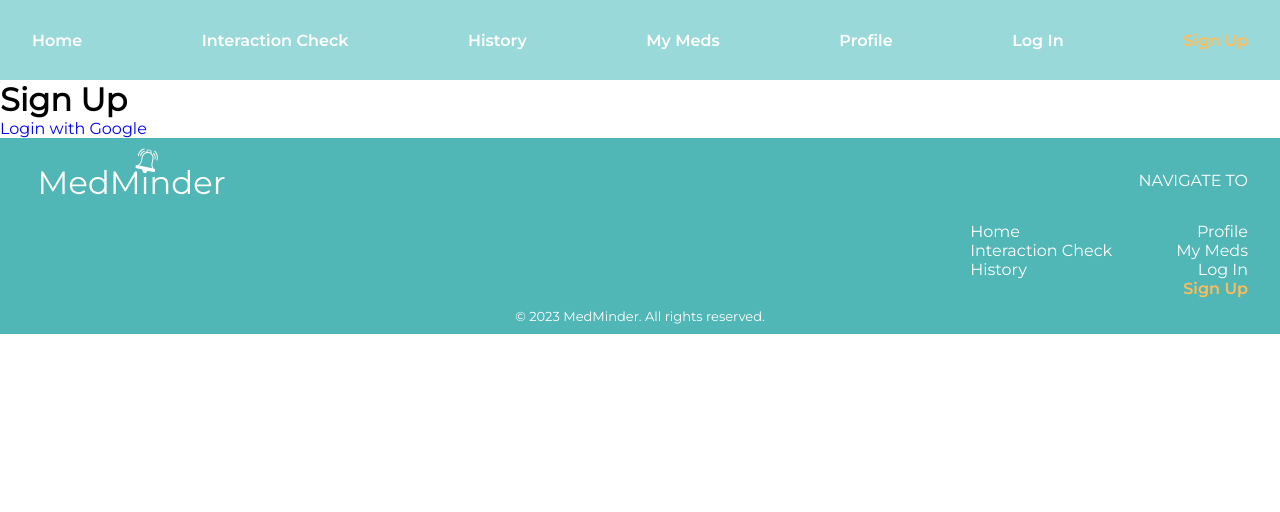
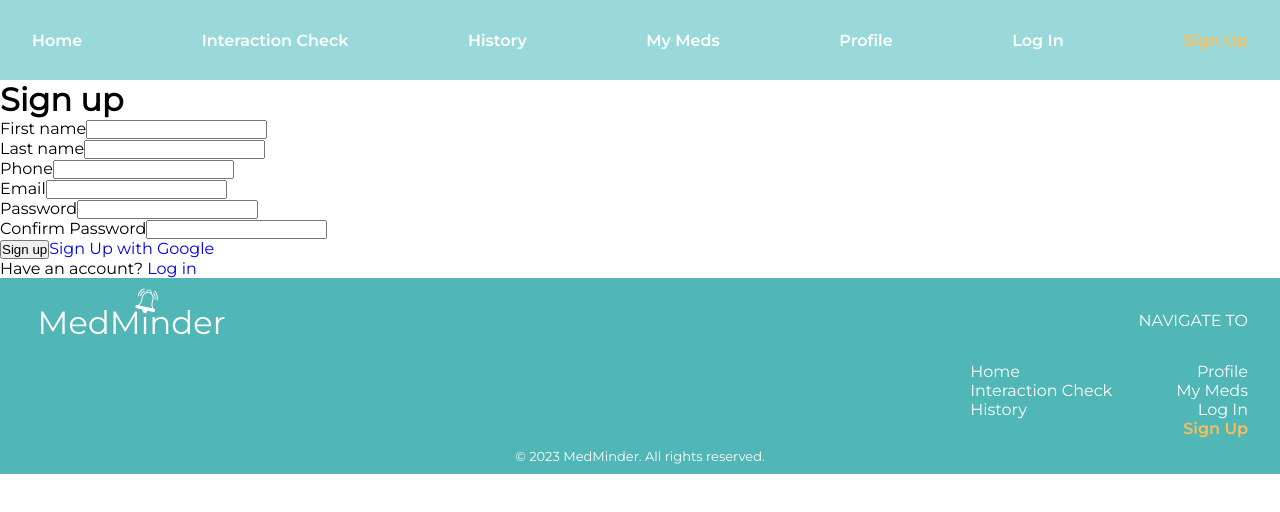
Before and after one commit to abbypollack/medminder-client, a React (Create React App) app: page /signup in a window 1280 px wide. Shown: the top 512 px of the page. Built offline with nearby package versions, Linux system fonts and the light colour scheme; no server answers.

Commit message:
added basic login/signin forms with post requests to backend for local + google authentication

```diff
--- /dev/null
+++ b/src/components/GoogleAuthButton/GoogleAuthButton.js
@@ -0,0 +1,11 @@
+const SERVER_URL = process.env.REACT_APP_SERVER_URL;
+
+const GoogleAuthButton = ({ buttonText }) => {
+  return (
+    <a className="google-auth-button" href={`${SERVER_URL}/auth/google`}>
+      <span className="google-auth-button__text">{buttonText} with Google</span>
+    </a>
+  );
+};
+
+export default GoogleAuthButton;
--- /dev/null
+++ b/src/components/Input/Input.js
@@ -0,0 +1,13 @@
+
+function Input({ label, name, type }) {
+    return (
+        <div className="field">
+            <label htmlFor={name} className="field__label">
+                {label}
+            </label>
+            <input type={type} id={name} name={name} className="field__input" />
+        </div>
+    );
+}
+
+export default Input;
--- a/src/components/LoginButton/LoginButton.js
+++ /dev/null
@@ -1,11 +0,0 @@
-const SERVER_URL = process.env.REACT_APP_SERVER_URL;
-
-const LoginButton = () => {
-  return (
-    <a className="login-button" href={`${SERVER_URL}/auth/google`}>
-      <span className="login-button__text">Login with Google</span>
-    </a>
-  );
-};
-
-export default LoginButton;
--- a/src/pages/LoginPage/LoginPage.js
+++ b/src/pages/LoginPage/LoginPage.js
@@ -1,18 +1,52 @@
 import './LoginPage.scss'
-import LoginButton from '../../components/LoginButton/LoginButton';
+import Input from "../../components/Input/Input";
+import GoogleAuthButton from '../../components/GoogleAuthButton/GoogleAuthButton';
+import { useState } from 'react';
+import axios from 'axios';
+import { useNavigate, Link } from 'react-router-dom';
+
+const SERVER_URL = process.env.REACT_APP_SERVER_URL;
 
 const LoginPage = () => {
-  const handleLogin = (loginData) => {
-    //  API call
-    console.log("Login Data:", loginData);
+  const [error, setError] = useState("");
+  const navigate = useNavigate();
+
+  const handleSubmit = async (event) => {
+    event.preventDefault();
+    try {
+      const data = {
+        email: event.target.email.value,
+        password: event.target.password.value
+      };
+      const response = await axios.post(`${SERVER_URL}}/api/users/login`, data);
+      sessionStorage.setItem('token', response.data.token);
+      navigate('/profile');
+    } catch (error) {
+      setError(error.response?.data.message || 'Error logging in.');
+    }
   };
 
   return (
-    <div>
-      <h1>Login</h1>
-      <LoginButton />
-    </div>
+    <main className="login-page">
+      <form className="login" onSubmit={handleSubmit}>
+        <h1 className="login__title">Log in</h1>
+
+        <Input type="text" name="email" label="Email" />
+        <Input type="password" name="password" label="Password" />
+
+        <button className="login__button">
+          Log in
+        </button>
+
+        {error && <div className="login__message">{error}</div>}
+      </form>
+      <p>
+        Need an account? <Link to="/signup">Sign up</Link>
+      </p>
+      <GoogleAuthButton buttonText="Login" />
+    </main>
   );
-};
+}
+
 
 export default LoginPage;
--- a/src/pages/ProfilePage/ProfilePage.js
+++ b/src/pages/ProfilePage/ProfilePage.js
@@ -1,17 +1,17 @@
 import React, { useContext } from 'react';
+import { Link } from 'react-router-dom';
 import { AuthContext } from '../../auth/AuthContext';
 import Profile from '../../components/Profile/Profile';
-import LoginButton from '../../components/LoginButton/LoginButton';
 
 function ProfilePage() {
   const { isLoggedIn } = useContext(AuthContext);
 
   if (!isLoggedIn) {
     return (
-      <>
-        <p><strong>This page requires authentication.</strong></p>
-        <LoginButton />
-      </>
+      <div className="unauthenticated-profile">
+        <p><strong>You must be logged in to view your profile.</strong></p>
+        <p>Please <Link to="/login">log in</Link> or <Link to="/signup">sign up</Link> to continue.</p>
+      </div>
     );
   }
 
--- a/src/pages/SignUpPage/SignUpPage.js
+++ b/src/pages/SignUpPage/SignUpPage.js
@@ -1,18 +1,129 @@
 import './SignUpPage.scss';
-import LoginButton from '../../components/LoginButton/LoginButton';
+import GoogleAuthButton from '../../components/GoogleAuthButton/GoogleAuthButton';
+import { useState } from 'react';
+import axios from 'axios';
+import { Link } from "react-router-dom";
+import Input from "../../components/Input/Input";
 
-const SignupPage = () => {
-  const handleSignup = (signupData) => {
-    // API call
-    console.log("Signup Data:", signupData);
-  };
+const SERVER_URL = process.env.REACT_APP_SERVER_URL;
 
-  return (
-    <div>
-      <h1>Sign Up</h1>
-      <LoginButton />
-    </div>
-  );
-};
+function SignupPage() {
+    const [error, setError] = useState("");
+    const [success, setSuccess] = useState(false);
+    const [formData, setFormData] = useState({
+        first_name: '',
+        last_name: '',
+        phone: '',
+        email: '',
+        password: '',
+        confirm_password: '',
+    });
+    const [errors, setErrors] = useState({});
+
+    const handleChange = (event) => {
+        const { name, value } = event.target;
+        setFormData({ ...formData, [name]: value });
+
+        if (errors[name]) {
+            const newErrors = { ...errors };
+            newErrors[name] = '';
+            setErrors(newErrors);
+        }
+    };
+
+    const handleSubmit = async (event) => {
+        event.preventDefault();
+        if (!validateForm()) return;
+
+        try {
+            const data = {
+                email: formData.email,
+                password: formData.password,
+                first_name: formData.first_name,
+                last_name: formData.last_name,
+                phone: formData.phone,
+            };
+            await axios.post(`${SERVER_URL}/api/users/register`, data);
+            setSuccess(true);
+            setError("");
+            event.target.reset();
+        } catch (error) {
+            setError(error.response?.data.message || 'Error signing up.');
+        }
+    };
+
+    const validateForm = () => {
+        let isValid = true;
+        let newErrors = {};
+
+        if (!formData.first_name.trim()) {
+            isValid = false;
+            newErrors.first_name = 'First name is required.';
+        }
+
+        if (!formData.last_name.trim()) {
+            isValid = false;
+            newErrors.last_name = 'Last name is required.';
+        }
+
+        if (!formData.phone.trim() || !/^\d{10}$/.test(formData.phone)) {
+            isValid = false;
+            newErrors.phone = 'Please enter a valid 10-digit phone number.';
+        }
+
+        if (!formData.email.trim() || !/^\S+@\S+\.\S+$/.test(formData.email)) {
+            isValid = false;
+            newErrors.email = 'Please enter a valid email address.';
+        }
+
+        if (!formData.password.trim() || formData.password.length < 8) {
+            isValid = false;
+            newErrors.password = 'Password must be at least 8 characters.';
+        }
+
+        if (formData.password !== formData.confirm_password) {
+            isValid = false;
+            newErrors.confirm_password = 'Passwords do not match.';
+        }
+
+        setErrors(newErrors);
+        return isValid;
+    };
+
+    return (
+        <main className="signup-page">
+            <form className="signup" onSubmit={handleSubmit}>
+                <h1 className="signup__title">Sign up</h1>
+
+                <Input type="text" name="first_name" label="First name" value={formData.first_name} onChange={handleChange} required />
+                {errors.first_name && <div className="signup__error">{errors.first_name}</div>}
+
+                <Input type="text" name="last_name" label="Last name" value={formData.last_name} onChange={handleChange} required />
+                {errors.last_name && <div className="signup__error">{errors.last_name}</div>}
+
+                <Input type="tel" name="phone" label="Phone" value={formData.phone} onChange={handleChange} required pattern="[0-9]{10}" title="Please enter a valid 10-digit phone number." />
+                {errors.phone && <div className="signup__error">{errors.phone}</div>}
+
+                <Input type="email" name="email" label="Email" value={formData.email} onChange={handleChange} required />
+                {errors.email && <div className="signup__error">{errors.email}</div>}
+
+                <Input type="password" name="password" label="Password" value={formData.password} onChange={handleChange} required minLength="8" />
+                {errors.password && <div className="signup__error">{errors.password}</div>}
+
+                <Input type="password" name="confirm_password" label="Confirm Password" value={formData.confirm_password} onChange={handleChange} required minLength="8" />
+                {errors.confirm_password && <div className="signup__error">{errors.confirm_password}</div>}
+
+                <button className="signup__button">Sign up</button>
+                <GoogleAuthButton buttonText="Sign Up" />
+
+                {success && <div className="signup__message">Signed up!</div>}
+                {error && <div className="signup__error">{error}</div>}
+            </form>
+            <p>
+                Have an account? <Link to="/login">Log in</Link>
+            </p>
+        </main>
+    );
+}
 
 export default SignupPage;
```
Also changed, not shown: src/components/LoginForm/LoginForm.js (deleted, +0 -21 lines).
